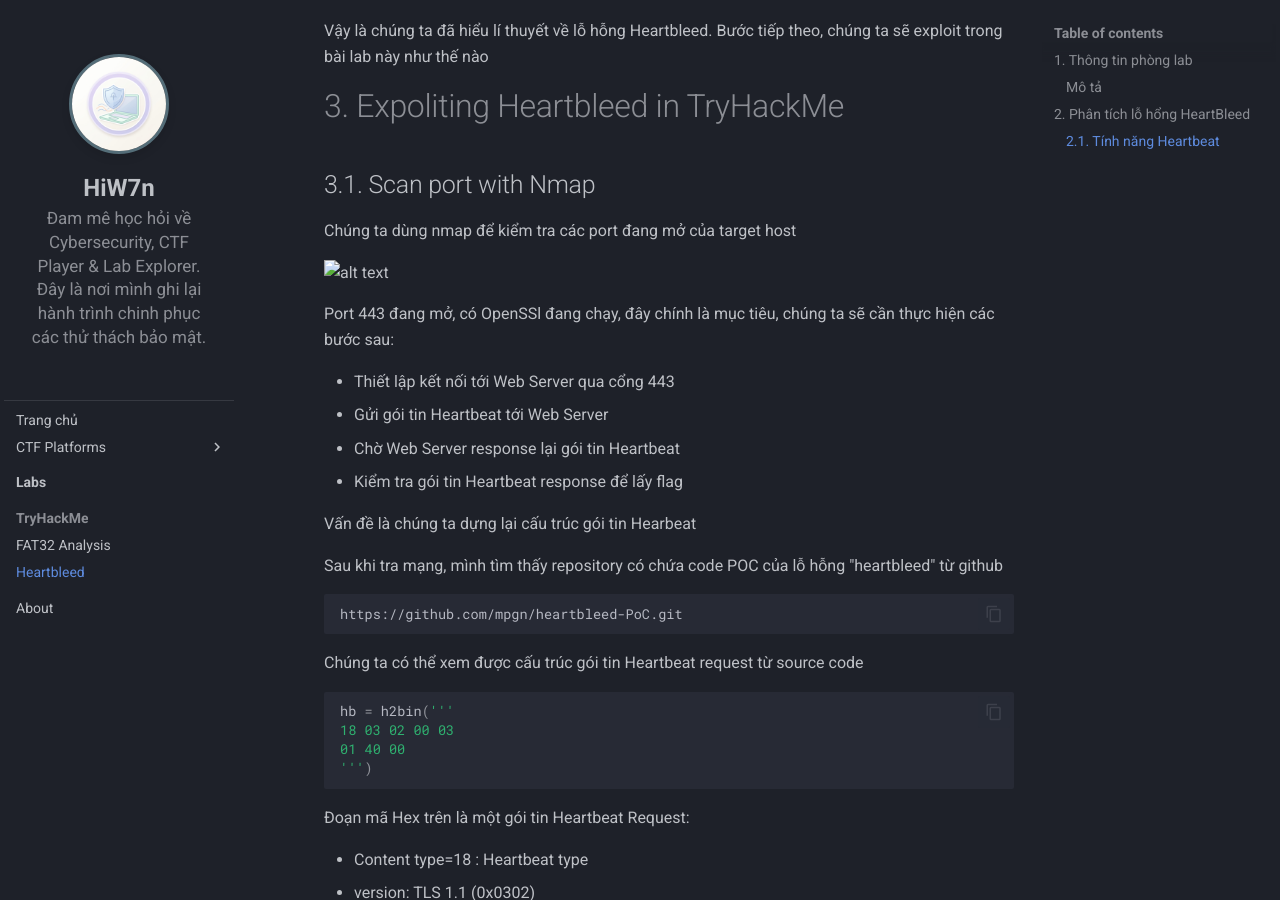
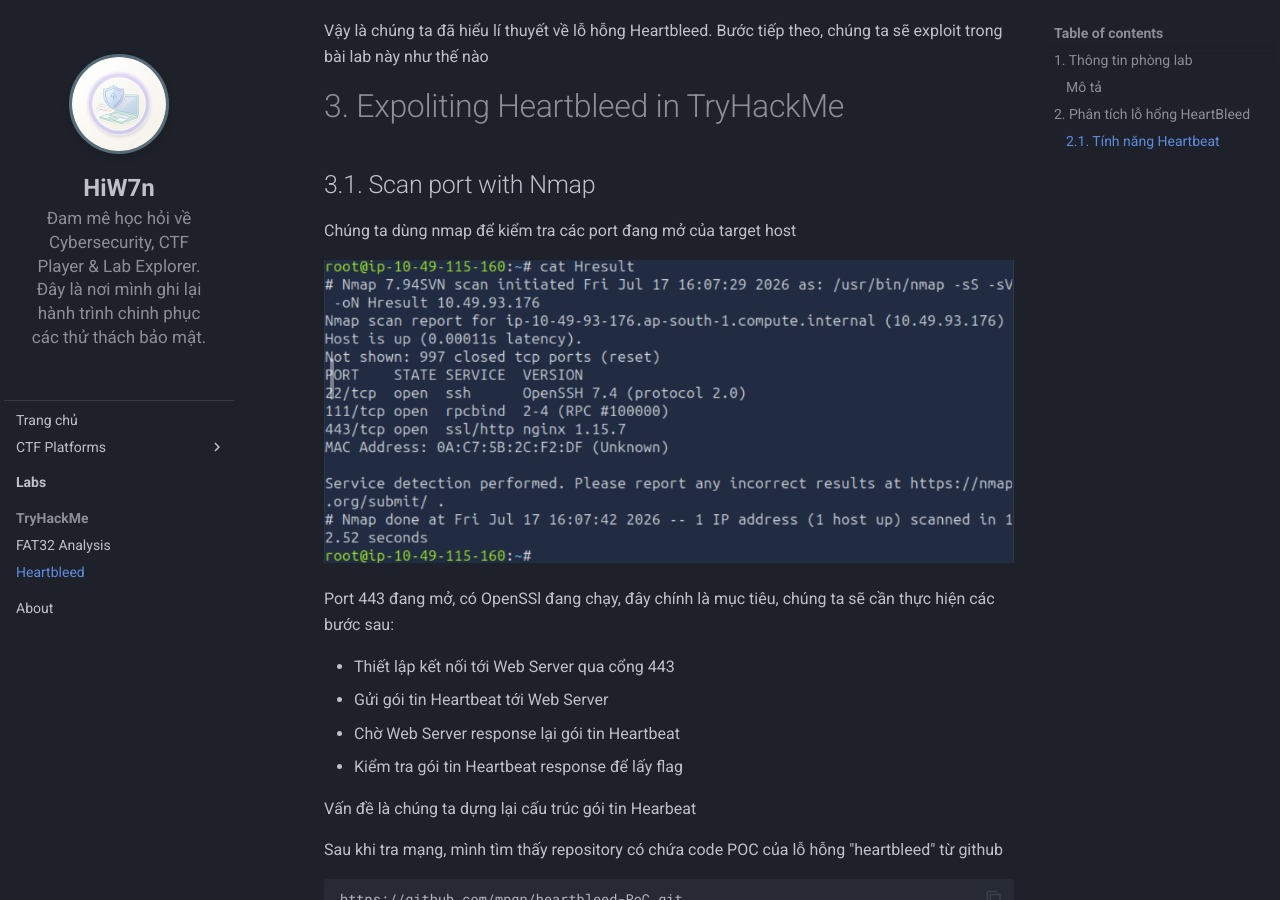
Before and after one commit to helomyname234/WriteUp-Blog, an MkDocs documentation site: the page built from docs/labs/tryhackme/hearbleed.md, in a window 1280 px wide and 900 px high, scrolled down 2223 px. Built offline with MkDocs 1.6.1 and Material for MkDocs 9.7.7, drawn with Linux system fonts in a browser that asks for light colours.

Commit message:
Fix hearbleed

```diff
--- a/docs/labs/tryhackme/hearbleed.md
+++ b/docs/labs/tryhackme/hearbleed.md
@@ -93,7 +93,7 @@
 
 Chúng ta dùng nmap để kiểm tra các port đang mở của target host
 
-![alt text](../assets/images/ctf/labs/heartbleed/nmap_scan.png)
+![alt text](../../assets/images/ctf/labs/heartbleed/nmap_scan.png)
 
 Port 443 đang mở, có OpenSSl đang chạy, đây chính là mục tiêu, chúng ta sẽ cần thực hiện các bước sau:
 
@@ -132,4 +132,4 @@
 
 Sau khi fix lại chúng ta sẽ nhận được kết quả. Mình sẽ không để trực tiếp flag ở đây, hi vọng các bạn sẽ tự làm thành công
 
-![alt text](../assets/images/ctf/labs/heartbleed/res.png)
+![alt text](../../assets/images/ctf/labs/heartbleed/res.png)
```
